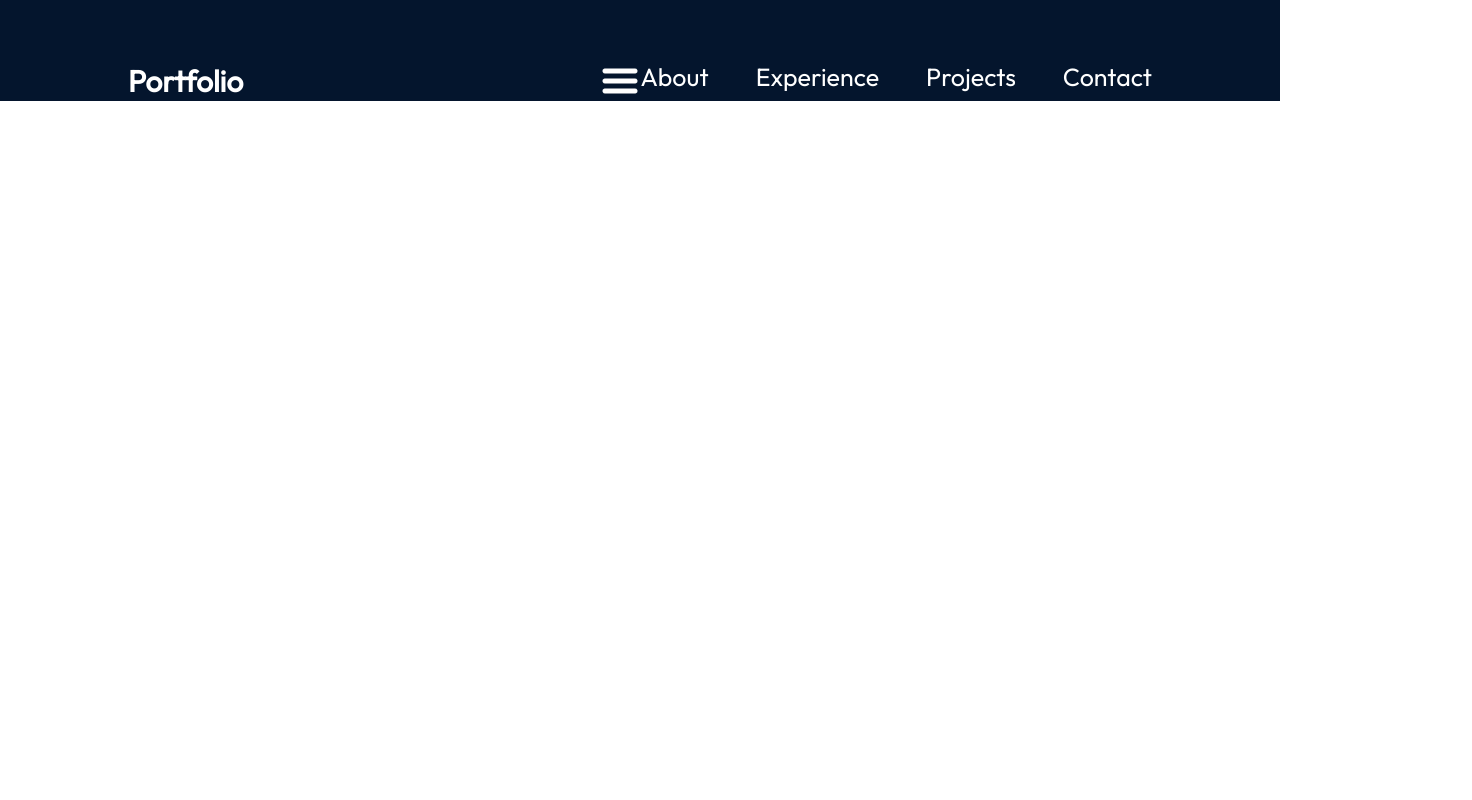
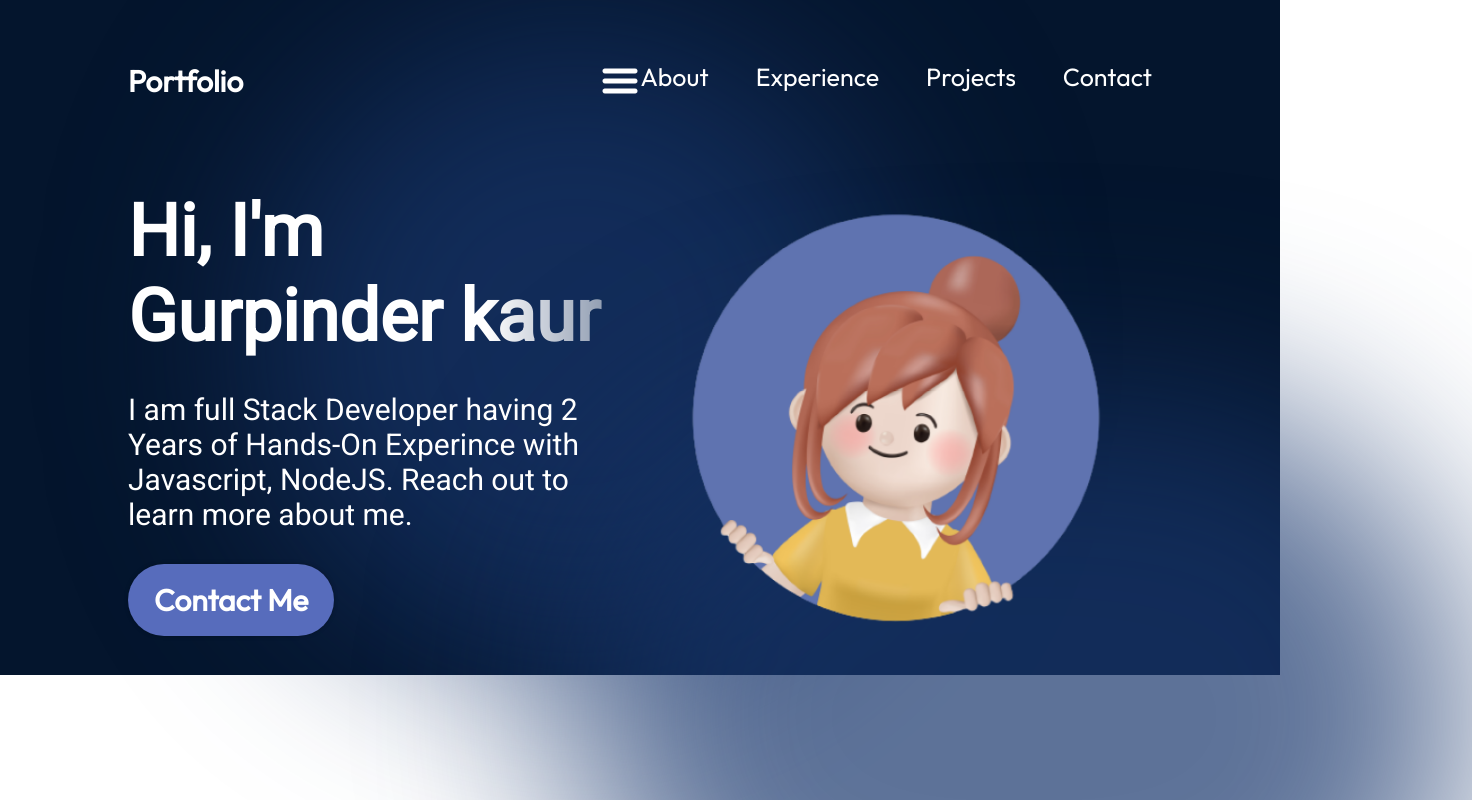
Before and after one commit to gurpinder2023/portfolio, a React (Vite) app: page / in a window 1280 px wide. Shown: the top 800 px of the page, 1472 px wide, since content can reach past the window. Built offline with nearby package versions, Linux system fonts and the light colour scheme.

Commit message:
made the hero section of my portfolio

```diff
--- a/src/App.jsx
+++ b/src/App.jsx
@@ -1,6 +1,7 @@
 
 import styles from  './App.module.css'
 import { Navbar } from './components/Navbar/Navbar'
+import { Hero } from './components/Navbar/Hero/Hero'
 
 function App() {
 
@@ -8,6 +9,7 @@
   return (
     <div className={styles.App}>
       <Navbar />
+      <Hero />
     </div>
   )
 }
--- /dev/null
+++ b/src/components/Navbar/Hero/Hero.jsx
@@ -0,0 +1,20 @@
+import React from 'react';
+import { getImageUrl } from '../../../utils';
+import Styles from './Hero.module.css';
+
+export const Hero = () => {
+    return <section className ={Styles.container}>
+        <div className = {Styles.content}>
+            <h1 className = {Styles.title}>Hi, I'm Gurpinder kaur</h1>
+            <p className = {Styles.description}>I am full Stack Developer having 2 Years of Hands-On Experince with Javascript, NodeJS.
+                Reach out to learn more about me.
+            </p>
+            <a href="mailto:gurpinderk714@gmail.com" className={Styles.contactBtn}>Contact Me</a>
+        </div>
+
+        <img src ={getImageUrl("hero/heroImage.png")} alt="Hero image of me" className = {Styles.heroImg} />
+
+        <div className={Styles.topBlur}/>
+        <div className={Styles.bottomBlur}/>
+    </section>;
+};
--- /dev/null
+++ b/src/components/Navbar/Hero/Hero.module.css
@@ -0,0 +1,103 @@
+@import "../../../vars.css";
+
+.container{
+    display:flex;
+    position:relative;
+    justify-content: space-between;
+    align-items: center;
+    margin-top: 49px;
+    z-index:1;
+    margin-left: 10%;
+    margin-right: 10%;
+}
+
+.content{
+    display:flex;
+    flex-direction: column;
+    align-items: flex-start;
+    color: var(--color-text);
+    z-index: 1;
+}
+
+.title{
+    font-size: 72px;
+    font-weight: 900;
+    margin-bottom: 33px;
+    font-family: var(--font-roboto);
+    background:  linear-gradient(90deg, rgba(255,255,255,1) 70%, rgba(255,255,255,0) 120%);
+    -webkit-text-fill-color: transparent;
+    -webkit-background-clip: text;
+
+}
+
+.description{
+    font-size: 30px;
+    font-family: var(--font-roboto);
+    margin-bottom: 32px;
+}
+
+.contactBtn{
+    text-decoration: none;
+    background-color: var(--color-primary);
+    color: var(--color-text);
+    border-radius: 100px;
+    font-size: 30px;
+    font-weight: 600;
+    padding: 17px 26px;
+    box-shadow: 0 0 4px 0 rgba(0, 0, 0, 0.25);
+}
+
+.heroImg{
+
+    width: 50%;
+    z-index: 1;
+
+    animation-name: floating;
+    animation-duration: 3s;
+    animation-iteration-count: infinite;
+    animation-timing-function: ease-in-out;
+}
+
+@keyframes floating {
+    0% {
+        transform: translate(0, 0px);
+    }
+    50% {
+        transform: translate(0, 10px);
+    }
+    100% {
+        transform: translate(0, -0px);
+    }
+}
+
+.topBlur{
+    position: absolute;
+    width: 50vw;
+    height: 50vw;
+    min-width: 350px;
+    min-height: 350px;
+    top: -128px;
+    left: 10vw;
+    border-radius: 764px;
+    background : rgba( 25, 55, 109, 0.7);
+    filter: blur(100px);
+    z-index: 0;
+
+
+}
+
+.bottomBlur{
+    position: absolute;
+    width: 70vw;
+    height: 50vw;
+    min-width: 250px;
+    min-height: 250px;
+    top: 246px;
+    right: -25vw;
+    border-radius: 764px;
+    background : rgba( 25, 55, 109, 0.7);
+    filter: blur(100px);
+    z-index: 0;
+
+
+}
--- a/src/vars.css
+++ b/src/vars.css
@@ -8,5 +8,5 @@
 
 
     /* fonts variables */
-    --font-roboto :"Roboto", sans-serif;
+    --font-roboto :"Roboto";
 }
```
